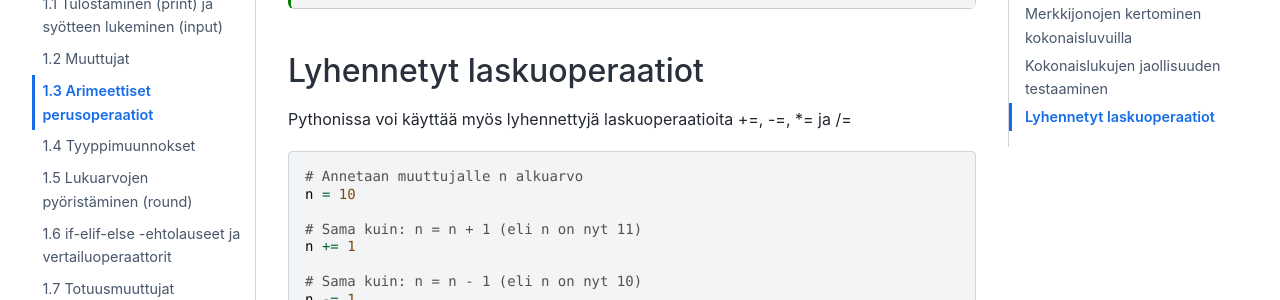
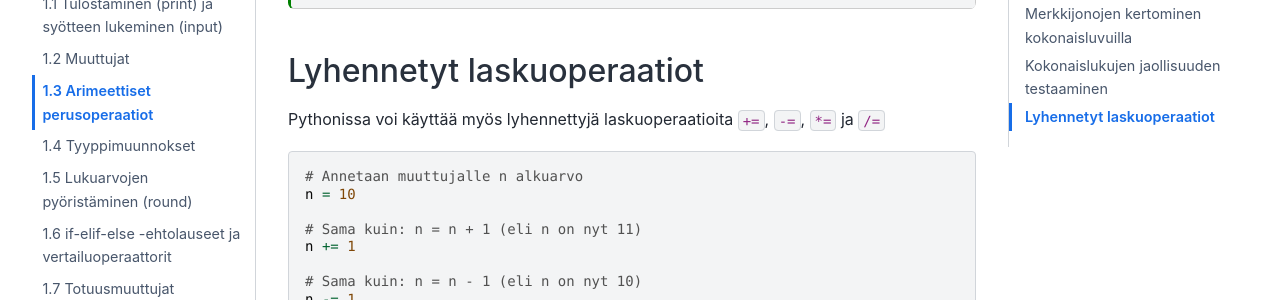
Before and after one commit to elina-ruha/CHEM-ohjelmointikurssikirja-test, a Jupyter Book: the page built from book/Kierros1/s1_3.md, in a window 1280 px wide and 900 px high, scrolled down 1293 px. Shown: the part 151-451 px from the top of the window. Built offline with Jupyter Book 1.0.4 settings and Sphinx 7.4.7 and the Sphinx Book theme 1.1.4, drawn with Linux system fonts in a browser that asks for light colours; comment, search, counter and statistics services are not loaded.

Commit message:
Update s1_3.md

````diff
--- a/book/Kierros1/s1_3.md
+++ b/book/Kierros1/s1_3.md
@@ -46,7 +46,7 @@ if luku % 3 == 0:
     print("Luku on kolmella jaollinen")
 ```
 ## Lyhennetyt laskuoperaatiot
-Pythonissa voi käyttää myös lyhennettyjä laskuoperaatioita +=, -=, *= ja /=
+Pythonissa voi käyttää myös lyhennettyjä laskuoperaatioita `+=`, `-=`, `*=` ja `/=`
 ``` ipython3
 # Annetaan muuttujalle n alkuarvo
 n = 10
````
